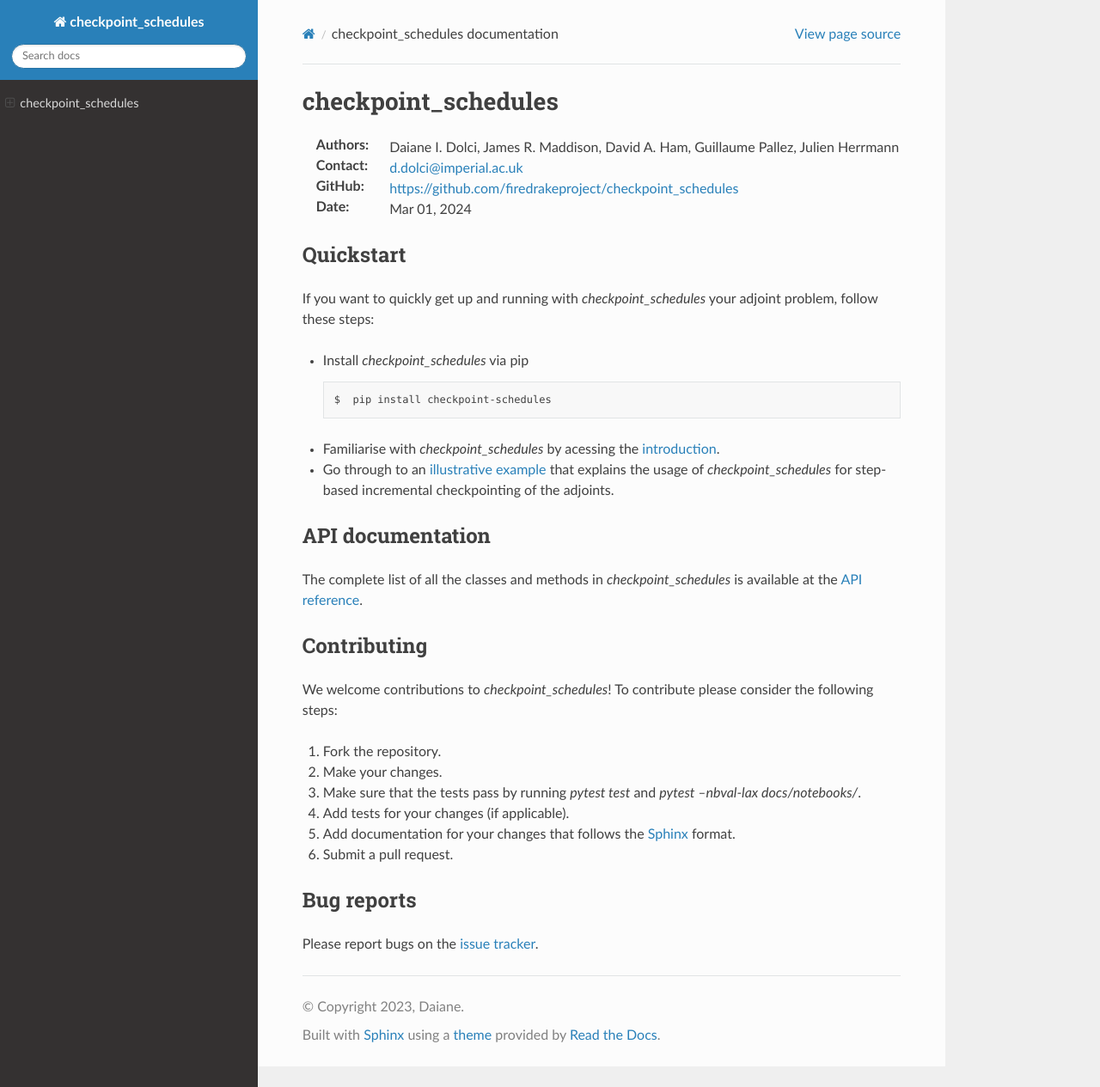
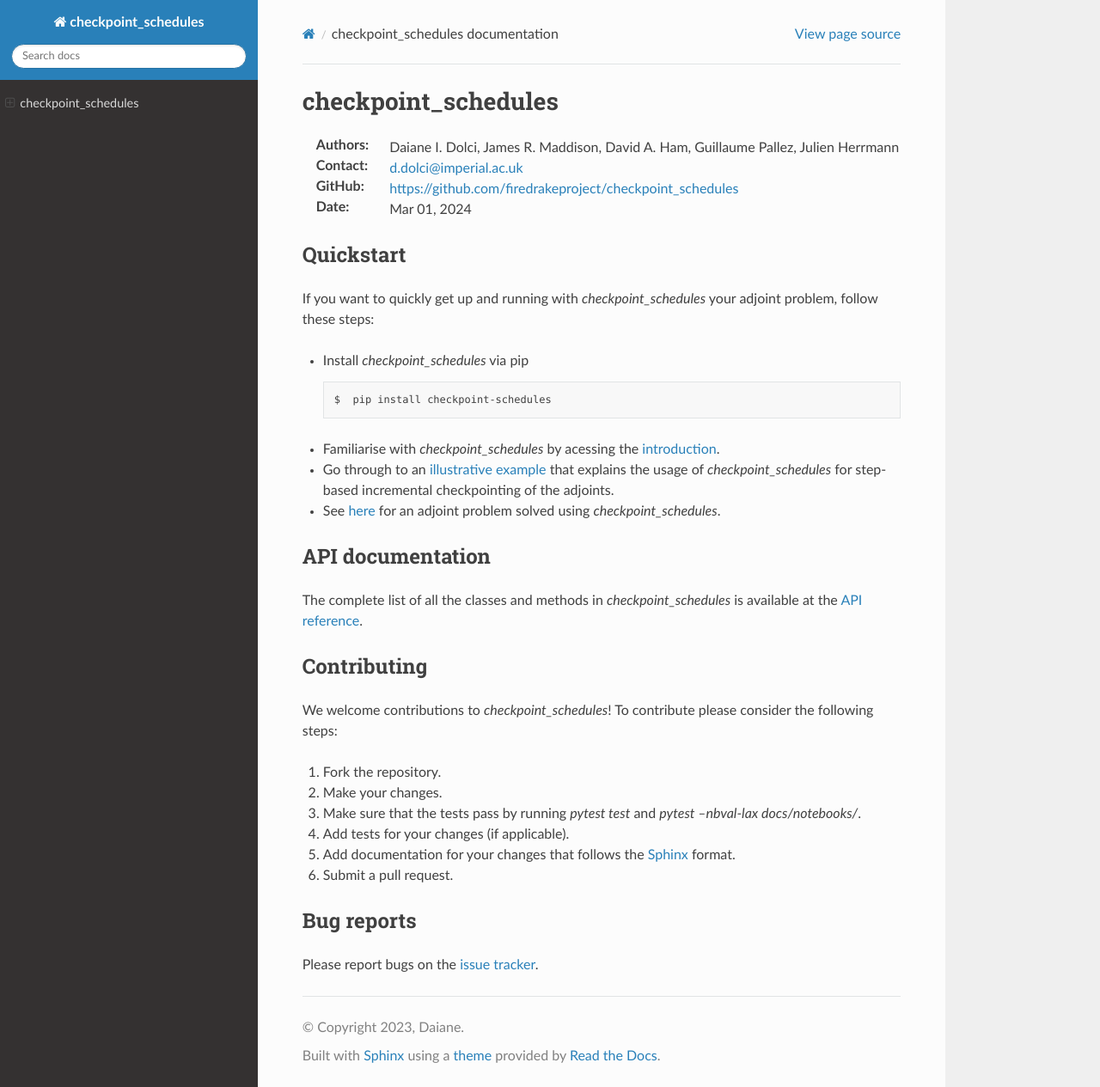
Before and after one commit to firedrakeproject/checkpoint_schedules, a Sphinx documentation site: the page built from docs/source/index.rst, in a window 1280 px wide and 1265 px high. Shown: the whole window at 86% size. Built offline with Sphinx 7.4.7 and the Read the Docs theme 2.0.0, drawn with Linux system fonts in a browser that asks for light colours.

Commit message:
Dolci/schedules application (#56)
* Notebook containing an application of checkpoint_schedules package.
---------

Co-authored-by: James R. Maddison <j.r.maddison@ed.ac.uk>

```diff
--- a/docs/source/index.rst
+++ b/docs/source/index.rst
@@ -20,6 +20,7 @@ If you want to quickly get up and running with *checkpoint_schedules* your adjoi
 
 * Familiarise with *checkpoint_schedules* by acessing the :ref:`introduction <introduction>`.
 * Go through to an `illustrative example <https://nbviewer.org/github/firedrakeproject/checkpoint_schedules/blob/main/docs/notebooks/tutorial.ipynb>`_ that explains the usage of *checkpoint_schedules* for step-based incremental checkpointing of the adjoints.
+* See `here <https://nbviewer.org/github/firedrakeproject/checkpoint_schedules/blob/main/docs/notebooks/burger.ipynb>`_ for an adjoint problem solved using *checkpoint_schedules*.
 
 API documentation
 =================
```
Also changed, not shown: docs/notebooks/burger.ipynb (added), docs/notebooks/tutorial.ipynb, 1 other file.
